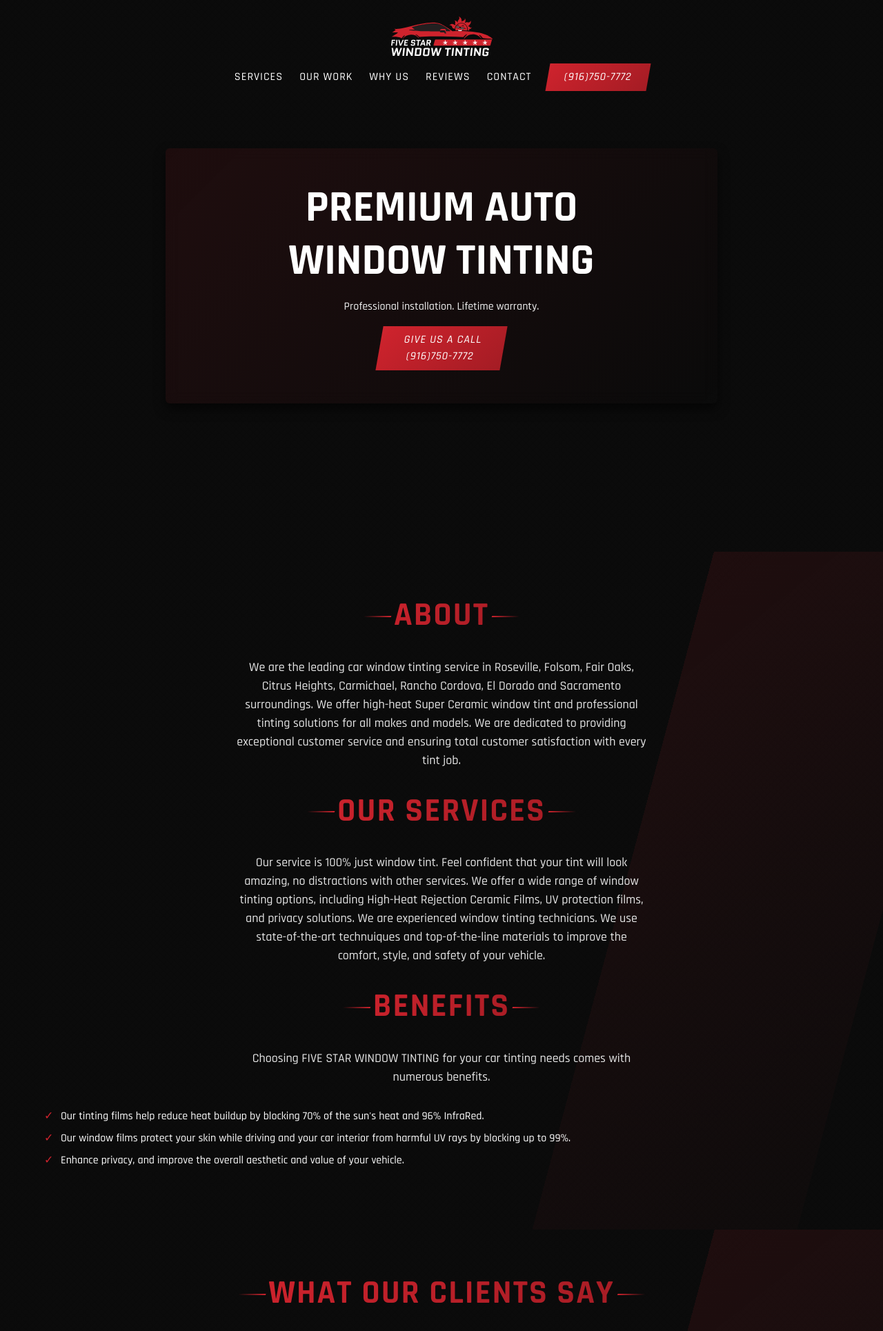
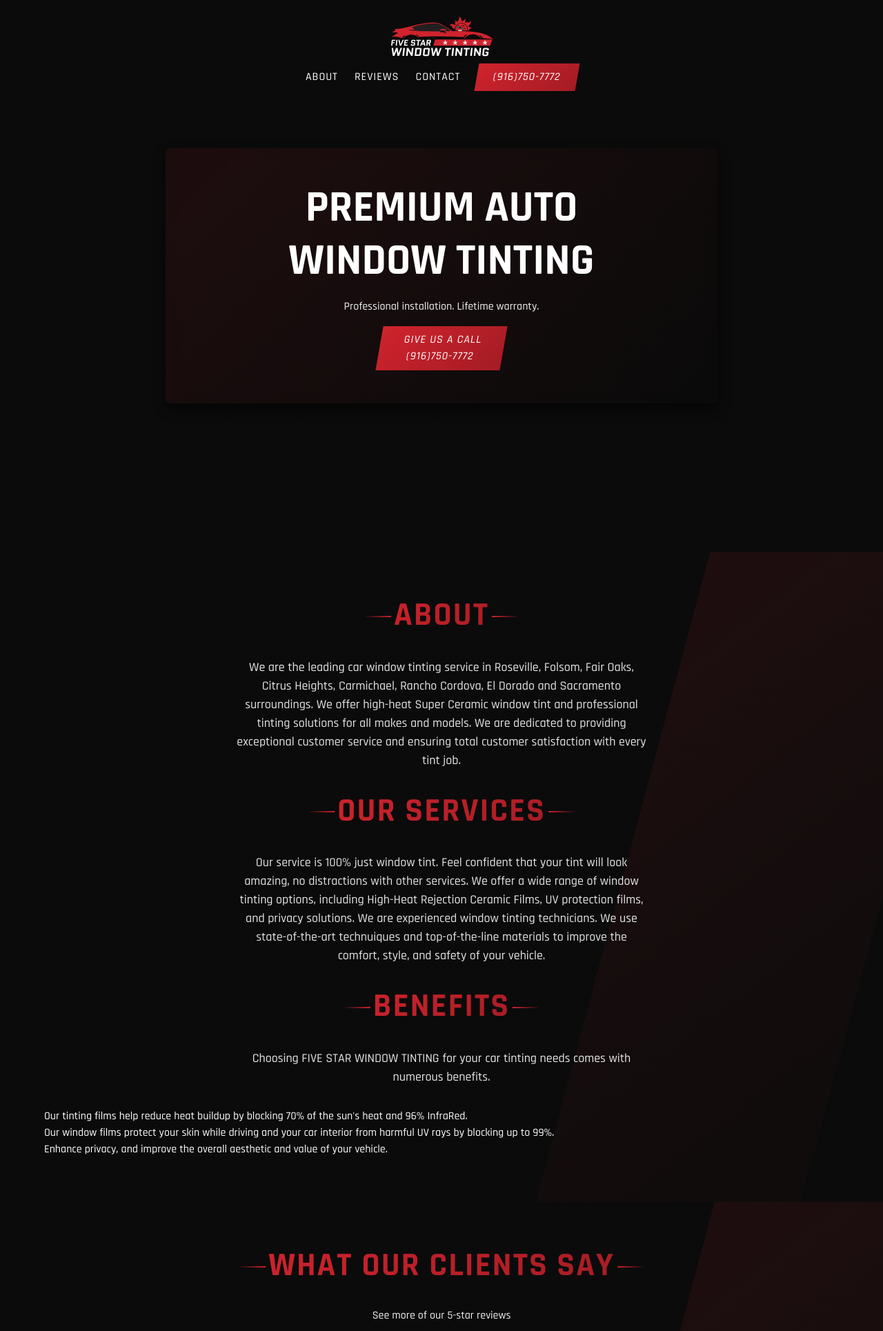
Before and after one commit to Prado-Design/FiveStarWindowTinting, a website built with Vite: page index.html in a window 1280 px wide. Shown: the top 1930 px of the page at 69% size. Built offline with nearby package versions, Linux system fonts and the light colour scheme; a script that the page names is missing.

Commit message:
Update index.html

```diff
--- a/index.html
+++ b/index.html
@@ -6,10 +6,10 @@
     <title>Five Star Tinting - Premium Automotive Window Tinting</title>
 
     <!-- Light mode favicon -->
-<link rel="icon" href="https://prado-design.github.io/FiveStarWindowTinting/images/Favicon-Light.svg" media="(prefers-color-scheme: light)" type="image/svg+xml">
+<link rel="icon" href="/images/Favicon-Light.svg" media="(prefers-color-scheme: light)" type="image/svg+xml">
 
 <!-- Dark mode favicon -->
-<link rel="icon" href="https://prado-design.github.io/FiveStarWindowTinting/images/Favicon-Dark.svg" media="(prefers-color-scheme: dark)" type="image/svg+xml">
+<link rel="icon" href="/images/Favicon-Dark.svg" media="(prefers-color-scheme: dark)" type="image/svg+xml">
 
     <meta name="description" content="Professional automotive window tinting services with lifetime warranty. Serving the local area with premium materials and expert installation.">
     <link rel="stylesheet" href="css/reset.css">
@@ -35,9 +35,9 @@
             <span class="hamburger-icon"></span>
           </button>
           <ul class="nav-list" id="navList">
-            <li><a href="#services" class="nav-link">Services</a></li>
-            <li><a href="#gallery" class="nav-link">Our Work</a></li>
-            <li><a href="#why-us" class="nav-link">Why Us</a></li>
+            <li><a href="#services" class="nav-link">About</a></li>
+            <!--<li><a href="#gallery" class="nav-link">Our Work</a></li> -->
+            <!--<li><a href="#why-us" class="nav-link">Why Us</a></li>-->
             <li><a href="#testimonials" class="nav-link">Reviews</a></li>
             <li><a href="#contact" class="nav-link">Contact</a></li>
             <li><a href="tel:9167507772" class="btn btn-primary">(916)750-7772</a></li>
@@ -55,6 +55,7 @@
             <a href="tel:9167507772" class="btn btn-primary">Give us a Call<br>(916)750-7772</a>
           </div>
         </div>
+
       </section>
 
 <section id="services" class="services section">
@@ -69,16 +70,16 @@
           <p class="section-subtitle">Our service is 100% just window tint. Feel confident that your tint will look amazing, no distractions with other services. We offer a wide range of window tinting options, including High-Heat Rejection Ceramic Films, UV protection films, and privacy solutions. We are experienced window tinting technicians. We use state-of-the-art technuiques and top-of-the-line materials to improve the comfort, style, and safety of your vehicle.</p>
           </div>
 
-        <div class="container">
+              <div class="container">
           <h2 class="section-title">Benefits</h2>
           <p class="section-subtitle">Choosing FIVE STAR WINDOW TINTING for your car tinting needs comes with numerous benefits. </p>
 
-          <ul class="service-features">
+                <ul class="about-list">
                 <li>Our tinting films help reduce heat buildup by blocking 70% of the sun's heat and 96% InfraRed. </li>
                 <li>Our window  films protect your skin while driving and your car interior from harmful UV rays by blocking up to 99%.</li>
                 <li>Enhance privacy, and improve the overall aesthetic and value of your vehicle.</li>
-          </ul>
-        </div>
+              </ul>
+          </div>
 
 </section>
 
@@ -97,7 +98,8 @@
 
           <div id="shapo-widget-c03842046f23ed2c2cc0" class="reviews-widget"></div>
 <script id="shapo-embed-js" type="text/javascript" src="https://cdn.shapo.io/js/embed.js" defer></script>
-          </div>
+
+        </div>
 </section>
 
 <section id="contact" class="contact section">
```
